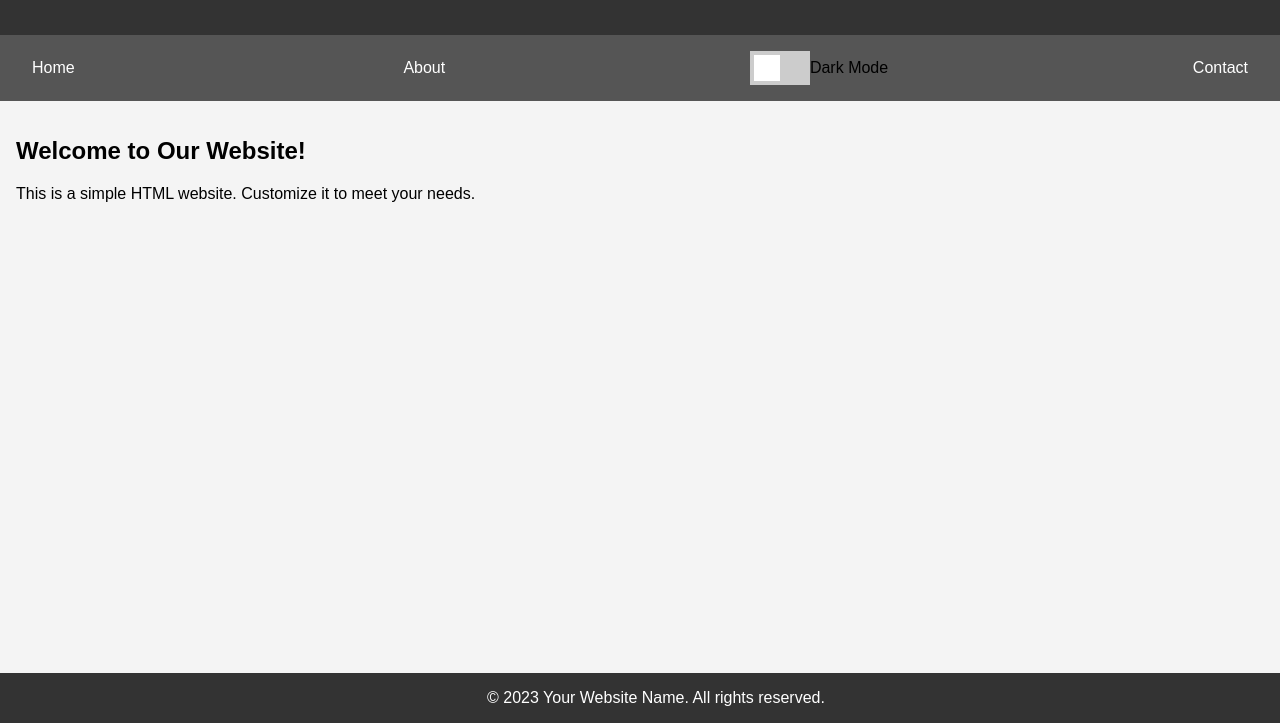
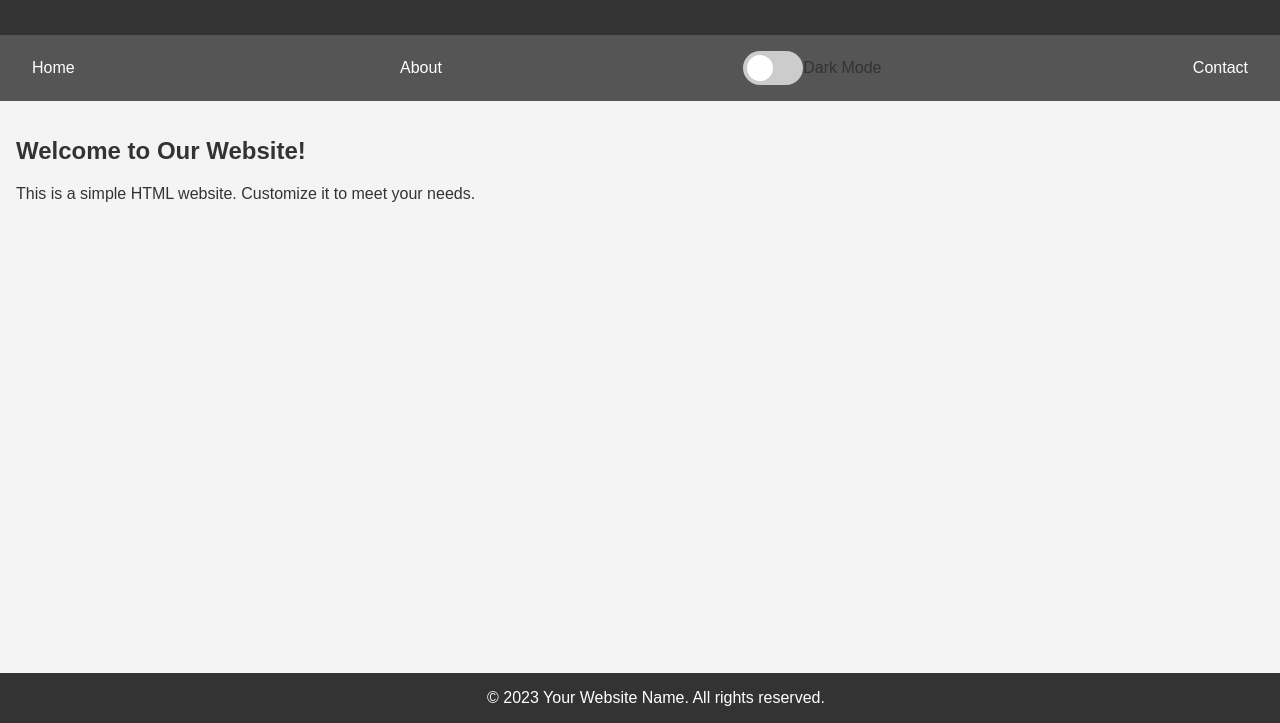
Before and after one commit to movieboxc17/Button_test, a plain HTML site: page index.html in a window 1280 px wide. Shown: the part 77-800 px from the top of the page. Drawn offline with Linux system fonts and the light colour scheme.

Commit message:
Update index.html

```diff
--- a/index.html
+++ b/index.html
@@ -10,6 +10,7 @@
             margin: 0;
             padding: 0;
             background-color: #f4f4f4;
+            color: #333;
             transition: background-color 0.6s ease, color 0.6s ease;
         }
 
@@ -52,6 +53,7 @@
         #switchContainer {
             display: flex;
             align-items: center;
+            margin-right: 10px;
         }
 
         .switch {
@@ -77,6 +79,7 @@
             background-color: #ccc;
             -webkit-transition: .4s;
             transition: .4s;
+            border-radius: 34px;
         }
 
         .slider:before {
@@ -89,6 +92,7 @@
             background-color: white;
             -webkit-transition: .4s;
             transition: .4s;
+            border-radius: 50%;
         }
 
         input:checked + .slider {
```
